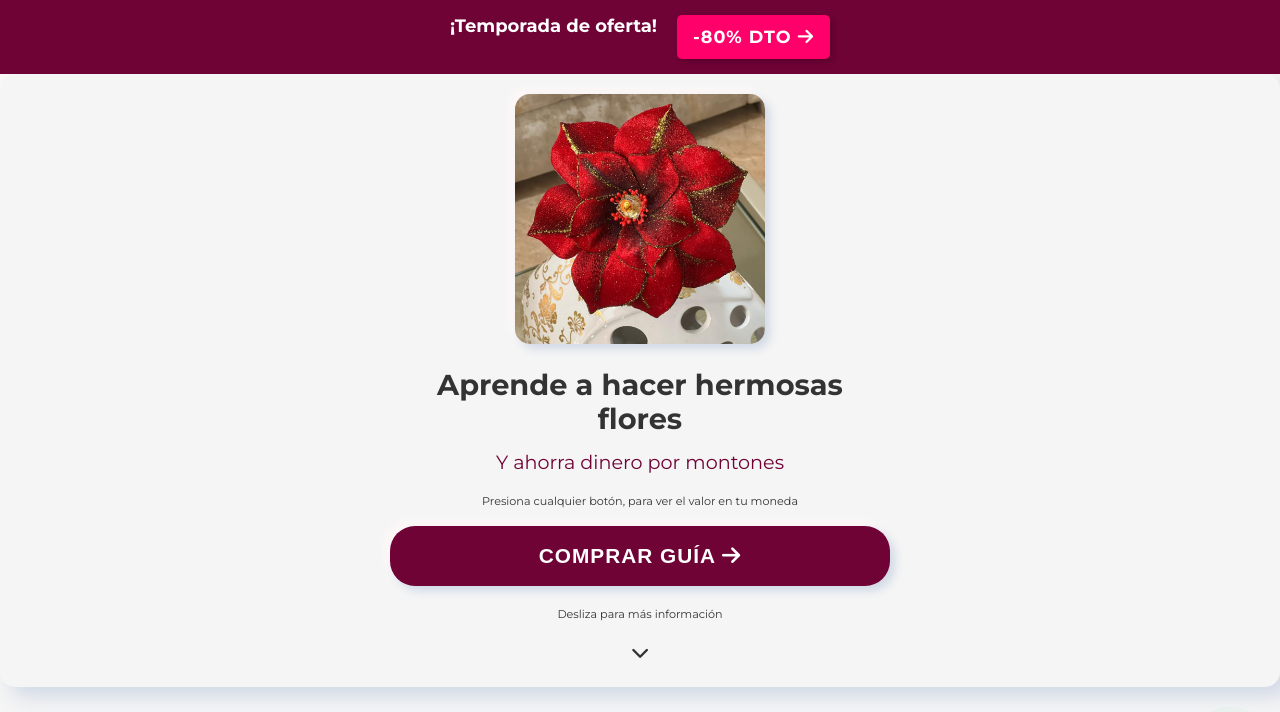
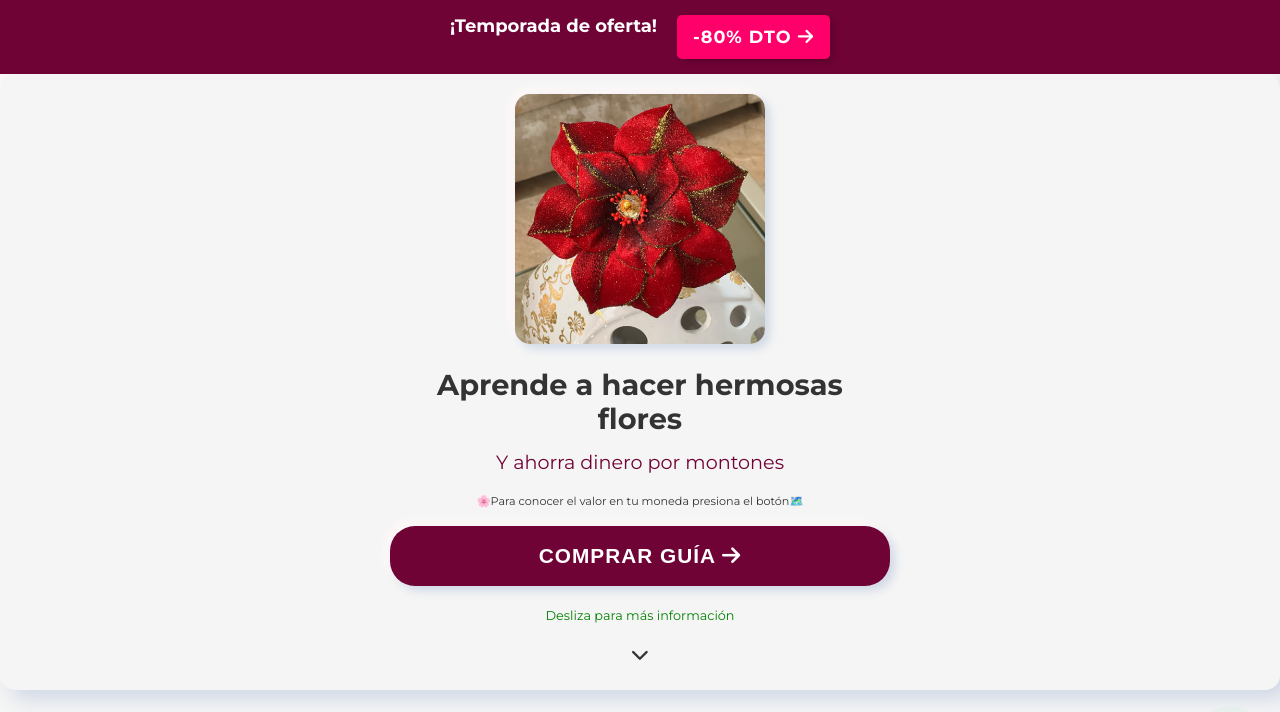
Before and after one commit to esperanzarte/flores2025, a plain HTML site: page index.html in a window 1280 px wide. Shown: the top 712 px of the page. Drawn offline with Linux system fonts and the light colour scheme.

Commit message:
index.html

```diff
--- a/index.html
+++ b/index.html
@@ -53,10 +53,10 @@
                     </div>
                 </div>
                 <div class="centered-container">
-<p style="font-size: 0.7rem;">Presiona cualquier botón, para ver el valor en tu moneda</p>
+<p style="font-size: 0.7rem;"> 🌸Para conocer el valor en tu moneda presiona el botón🗺️</p>
                     <button class="btn btn-primary btn-large" onclick="window.location.href='https://pay.hotmart.com/U94700022Y?checkoutMode=10'"> COMPRAR GUÍA <i class="fa-solid fa-arrow-right"></i></button>
                     <div class="scroll-indicator">
-                        <p style="font-size: 0.7rem;">Desliza para más información</p>
+                        <p style="font-size: 0.8rem; color: green;">Desliza para más información</p>
                         <div class="scroll-arrow">
                             <i class="fas fa-chevron-down"></i>
                         </div>
```
